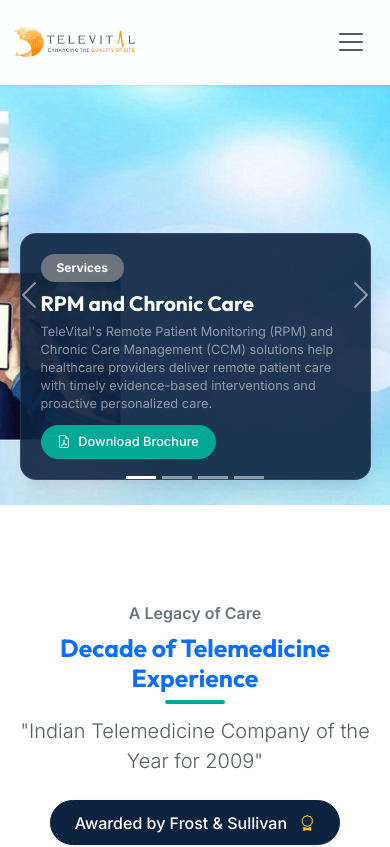
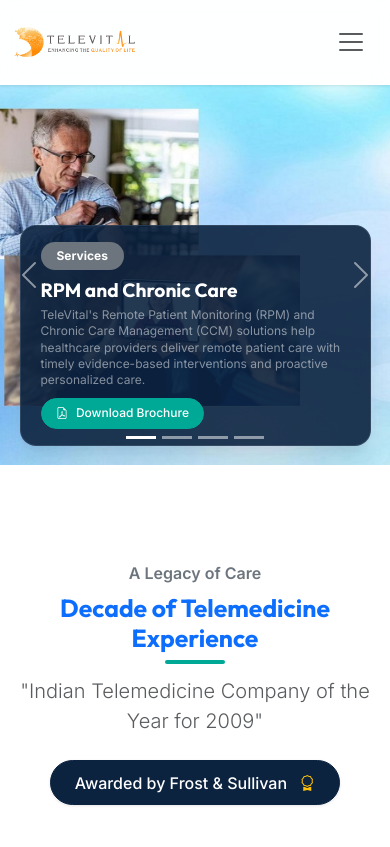
Before and after one commit to nishmitham2026-sys/Televital_website, a React (Vite) app: page /#/ in a window 390 px wide. Shown: the top 847 px of the page. Built offline with nearby package versions, Linux system fonts and the light colour scheme.

Commit message:
Optimize slide image position and height on mobile viewports

```diff
--- a/src/index.css
+++ b/src/index.css
@@ -382,38 +382,52 @@
 /* Mobile Responsive Overrides for Hero Carousel and Caption Cards */
 @media (max-width: 767.98px) {
   .carousel-item {
-    height: 420px !important;
+    height: 380px !important;
   }
 
   .carousel-caption {
     left: 5% !important;
     right: 5% !important;
-    bottom: 6% !important;
+    bottom: 5% !important;
     width: 90% !important;
     padding: 0 !important;
   }
 
   .carousel-overlay-card {
-    padding: 1.25rem !important;
+    padding: 1rem 1.25rem !important;
     max-width: 100% !important;
     border-radius: 16px !important;
     background: rgba(12, 35, 64, 0.9) !important;
   }
 
   .carousel-overlay-card h1 {
-    font-size: 1.3rem !important;
-    margin-bottom: 0.4rem !important;
+    font-size: 1.2rem !important;
+    margin-bottom: 0.3rem !important;
     line-height: 1.3 !important;
   }
 
   .carousel-overlay-card p {
-    font-size: 0.8rem !important;
-    margin-bottom: 0.75rem !important;
-    line-height: 1.4 !important;
+    font-size: 0.75rem !important;
+    margin-bottom: 0.6rem !important;
+    line-height: 1.35 !important;
   }
 
   .carousel-overlay-card .btn {
-    padding: 0.4rem 1rem !important;
-    font-size: 0.8rem !important;
+    padding: 0.35rem 0.9rem !important;
+    font-size: 0.75rem !important;
+  }
+
+  /* Focus the primary subject of the landscape images on mobile */
+  .carousel-img-1 {
+    object-position: 25% center !important;
+  }
+  .carousel-img-2 {
+    object-position: 75% center !important;
+  }
+  .carousel-img-3 {
+    object-position: center center !important;
+  }
+  .carousel-img-4 {
+    object-position: 80% center !important;
   }
 }
--- a/src/pages/Home.jsx
+++ b/src/pages/Home.jsx
@@ -35,7 +35,7 @@
         <div class="carousel-inner">
           {/* Slide 1 */}
           <div class="carousel-item active" style={{ height: '550px' }}>
-            <img src={window.getAssetPath(`images/RPM_2.jpg`)} class="d-block w-100 h-100 object-fit-cover" alt="RPM and CCM" />
+            <img src={window.getAssetPath(`images/RPM_2.jpg`)} class="d-block w-100 h-100 object-fit-cover carousel-img-1" alt="RPM and CCM" />
             <div class="container h-100 position-absolute top-0 start-50 translate-middle-x">
               <div class="carousel-caption text-start" style={{ bottom: '15%', right: '12px', left: 'auto' }}>
                 <div class="carousel-overlay-card">
@@ -54,7 +54,7 @@
 
           {/* Slide 2 */}
           <div class="carousel-item" style={{ height: '550px' }}>
-            <img src={window.getAssetPath(`images/televital-1.jpg`)} class="d-block w-100 h-100 object-fit-cover" alt="Remote Anesthesia" />
+            <img src={window.getAssetPath(`images/televital-1.jpg`)} class="d-block w-100 h-100 object-fit-cover carousel-img-2" alt="Remote Anesthesia" />
             <div class="container h-100 position-absolute top-0 start-50 translate-middle-x">
               <div class="carousel-caption text-start" style={{ bottom: '15%', right: '12px', left: 'auto' }}>
                 <div class="carousel-overlay-card">
@@ -73,7 +73,7 @@
 
           {/* Slide 3 */}
           <div class="carousel-item" style={{ height: '550px' }}>
-            <img src={window.getAssetPath(`images/tv-slider-2.jpg`)} class="d-block w-100 h-100 object-fit-cover" alt="ISRO Network" />
+            <img src={window.getAssetPath(`images/tv-slider-2.jpg`)} class="d-block w-100 h-100 object-fit-cover carousel-img-3" alt="ISRO Network" />
             <div class="container h-100 position-absolute top-0 start-50 translate-middle-x">
               <div class="carousel-caption text-start" style={{ bottom: '15%', right: '12px', left: 'auto' }}>
                 <div class="carousel-overlay-card">
@@ -92,7 +92,7 @@
 
           {/* Slide 4 */}
           <div class="carousel-item" style={{ height: '550px' }}>
-            <img src={window.getAssetPath(`images/tv-slider-3.jpg`)} class="d-block w-100 h-100 object-fit-cover" alt="PAN African Network" />
+            <img src={window.getAssetPath(`images/tv-slider-3.jpg`)} class="d-block w-100 h-100 object-fit-cover carousel-img-4" alt="PAN African Network" />
             <div class="container h-100 position-absolute top-0 start-50 translate-middle-x">
               <div class="carousel-caption text-start" style={{ bottom: '15%', left: '12px', right: 'auto' }}>
                 <div class="carousel-overlay-card">
```
